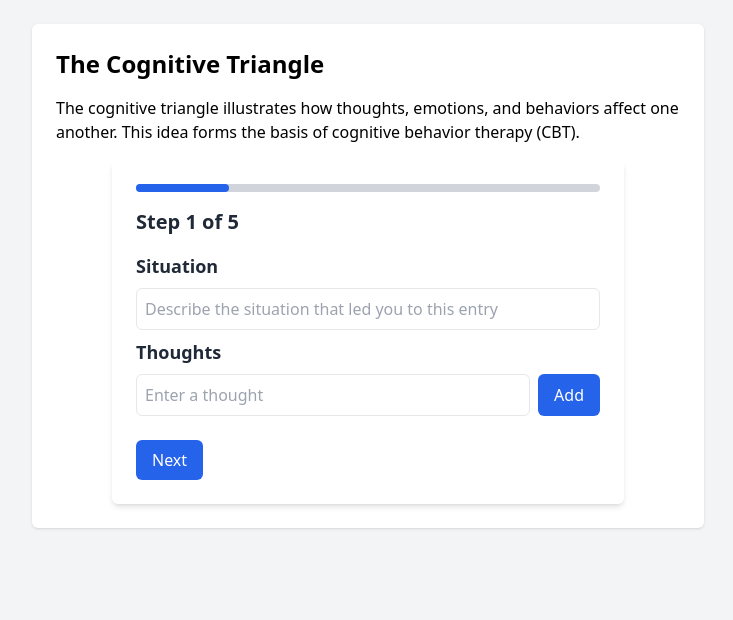
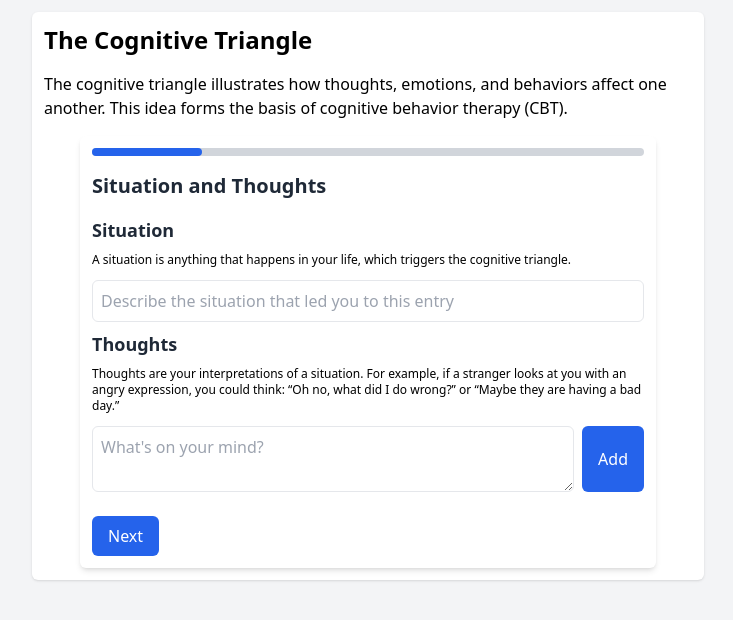
Before and after one commit to ninjonas/cbt-triangle, a Next.js app: page / in a window 1280 px wide. Shown: the top 620 px of the page, without its empty margins (272-1005 px from the left). Built offline with nearby package versions, Linux system fonts and the light colour scheme.

Commit message:
[refactor] adding descriptions for each step

```diff
--- a/src/app/components/CreateEntry.tsx
+++ b/src/app/components/CreateEntry.tsx
@@ -127,13 +127,12 @@ const CreateEntry = () => {
       }
 
       toast.success("Record saved successfully!");
-      setSituation("")
+      setSituation("");
       setThoughts([]);
       setBehaviors([]);
       setFeelingsState([]);
       setCoreBeliefs({ positive: [], negative: [] });
       setCurrentStep(1);
-
     } catch (error: any) {
       toast.error(error.message || "An error occurred while saving");
     }
@@ -293,7 +292,7 @@ const CreateEntry = () => {
   };
 
   return (
-    <div className="max-w-lg mx-auto p-6 rounded-md shadow-md bg-white">
+    <div className="max-w-xl mx-auto p-3 rounded-md shadow-md bg-white">
       {/* Progress Bar */}
       <div className="w-full bg-gray-300 rounded-full h-2 mb-4">
         <div
@@ -303,17 +302,21 @@ const CreateEntry = () => {
       </div>
 
       {/* Step Header */}
-      <h2 className="text-xl font-bold mb-4 text-gray-800">
+      {/* <h2 className="text-xl font-bold mb-4 text-gray-800">
         Step {currentStep} of {steps}
-      </h2>
+      </h2> */}
 
       {/* Step 1: Thoughts */}
       {currentStep === 1 && (
         <div>
+          <h2 className="text-xl font-bold mb-4 text-gray-800">
+            Situation and Thoughts
+          </h2>
           <div className="mb-2">
             <h3 className="text-lg font-semibold mb-2 text-gray-800">
               Situation
             </h3>
+            <div className="w-full text-xs mb-3"><p>A situation is anything that happens in your life, which triggers the cognitive triangle.</p> </div>
             <input
               type="text"
               className="w-full p-2 border rounded-md"
@@ -327,16 +330,16 @@ const CreateEntry = () => {
             <h3 className="text-lg font-semibold mb-2 text-gray-800">
               Thoughts
             </h3>
+            <div className="w-full text-xs mb-3"><p>Thoughts are your interpretations of a situation. For example, if a stranger looks at you with an angry expression, you could think: “Oh no, what did I do wrong?” or “Maybe they are having a bad day.”</p></div>
             <div></div>
 
             <div className="flex mb-4">
-              <input
-                type="text"
+              <textarea
                 className="w-full p-2 border rounded-md"
                 value={newThought}
                 onChange={(e) => setNewThought(e.target.value)}
                 onKeyPress={(e) => e.key === "Enter" && handleAddThought()}
-                placeholder="Enter a thought"
+                placeholder="What's on your mind?"
               />
               <button
                 type="button"
@@ -361,6 +364,10 @@ const CreateEntry = () => {
           <h3 className="text-lg font-semibold mb-2 text-gray-800">
             How Do You Feel?
           </h3>
+          <div className="w-full text-xs mb-3"><p>Emotions are feelings, such as happy, sad, angry, or
+worried. Emotions can have physical components as
+well as mental, such as low energy when feeling sad,
+or a stomachache when nervous.</p></div>
           <div className="text-center mb-4">
             <span
               className={`text-xl font-bold ${getPleasantnessLabelColor(
@@ -371,7 +378,7 @@ const CreateEntry = () => {
             </span>
           </div>
           <div className="flex items-center justify-between mb-4">
-            <span className="text-sm text-gray-600">Not Pleasant</span>
+            <span className="text-sm text-gray-600 font-bold">Not Pleasant</span>
             <input
               type="range"
               min="0"
@@ -383,12 +390,12 @@ const CreateEntry = () => {
                 background: sliderGradient,
               }}
             />
-            <span className="text-sm text-gray-600">Pleasant</span>
+            <span className="text-sm text-gray-600 font-bold p-2">Pleasant</span>
           </div>
           {displayedCategories.map((parent) => (
             <div key={parent} className="mb-4">
               <div
-                className={`cursor-pointer p-2 font-bold ${categoryColors[parent]} rounded-md`}
+                className={`cursor-pointer text-md p-2 font-bold ${categoryColors[parent]} rounded-md`}
                 onClick={() => toggleExpander(parent)}
               >
                 {parent}
@@ -398,7 +405,7 @@ const CreateEntry = () => {
                   {feelings[parent].map((subFeeling) => (
                     <button
                       key={subFeeling}
-                      className={`p-2 rounded ${
+                      className={`p-2 rounded text-sm ${
                         feelingsState.find(
                           (f) =>
                             f.parent === parent &&
@@ -423,8 +430,12 @@ const CreateEntry = () => {
       {currentStep === 3 && (
         <div>
           <h3 className="text-lg font-semibold mb-2 text-gray-800">
-            Enter Your Behaviors
+            Behaviors
           </h3>
+          <div className="w-full text-xs mb-3"><p>Behaviors are your response to a situation.
+Behaviors include actions such as saying something
+or doing something (or, choosing not to do
+something).</p></div>
           <div className="flex mb-4">
             <input
               type="text"
--- a/src/app/page.tsx
+++ b/src/app/page.tsx
@@ -2,8 +2,8 @@ import CreateEntry from './components/CreateEntry';
 
 export default function Home() {
   return (
-    <main className="min-h-screen bg-gray-100 p-6">
-      <div className="max-w-2xl mx-auto bg-white p-6 rounded-md shadow">
+    <main className="min-h-screen bg-gray-100 p-3">
+      <div className="max-w-2xl mx-auto bg-white p-3 rounded-md shadow">
         <h1 className="text-2xl font-bold mb-4">The Cognitive Triangle</h1>
         <p className='mb-4'>The cognitive triangle illustrates how thoughts, emotions, and behaviors affect one another. This idea forms the basis of cognitive behavior therapy (CBT).</p>
         <CreateEntry />
```
